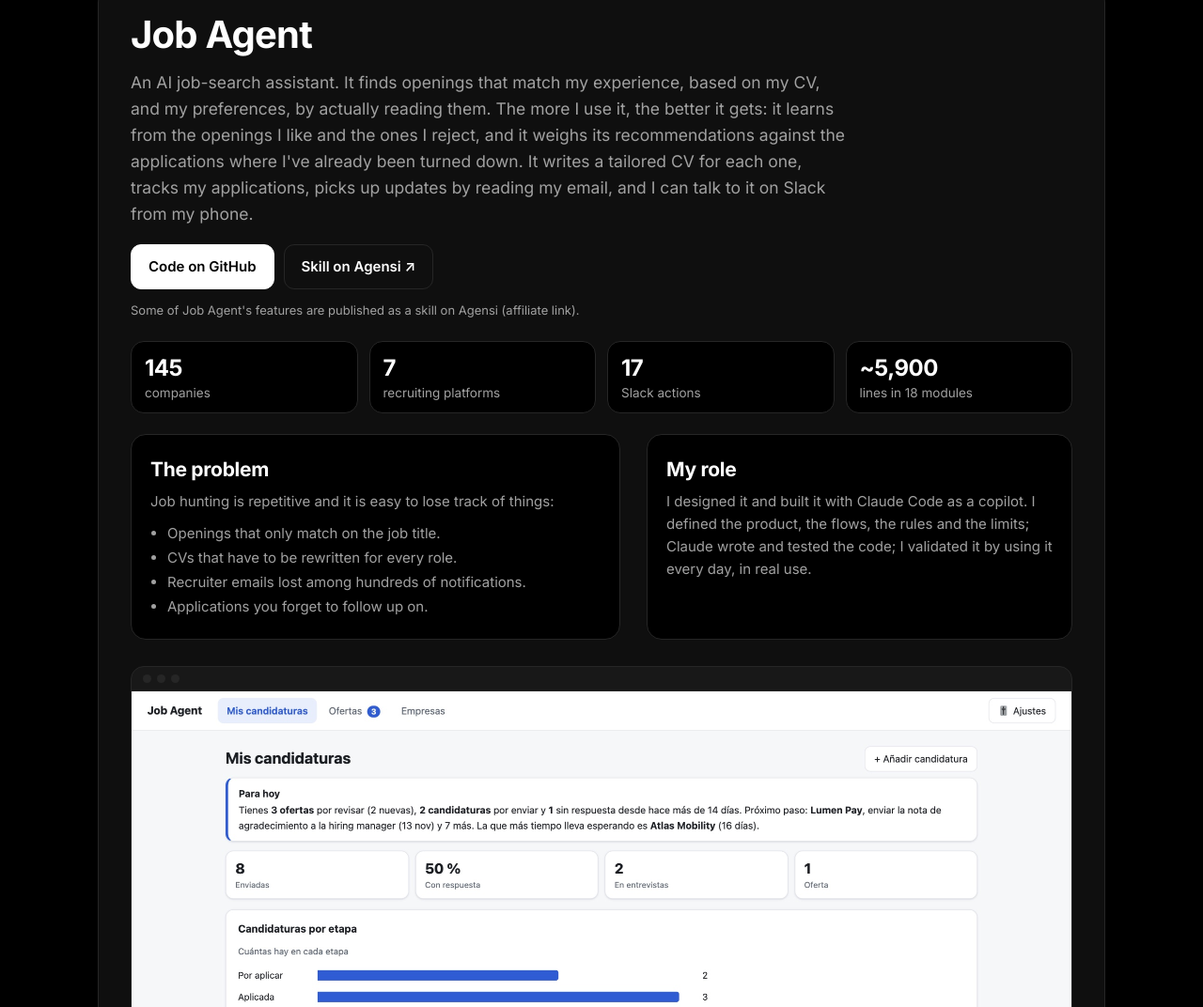
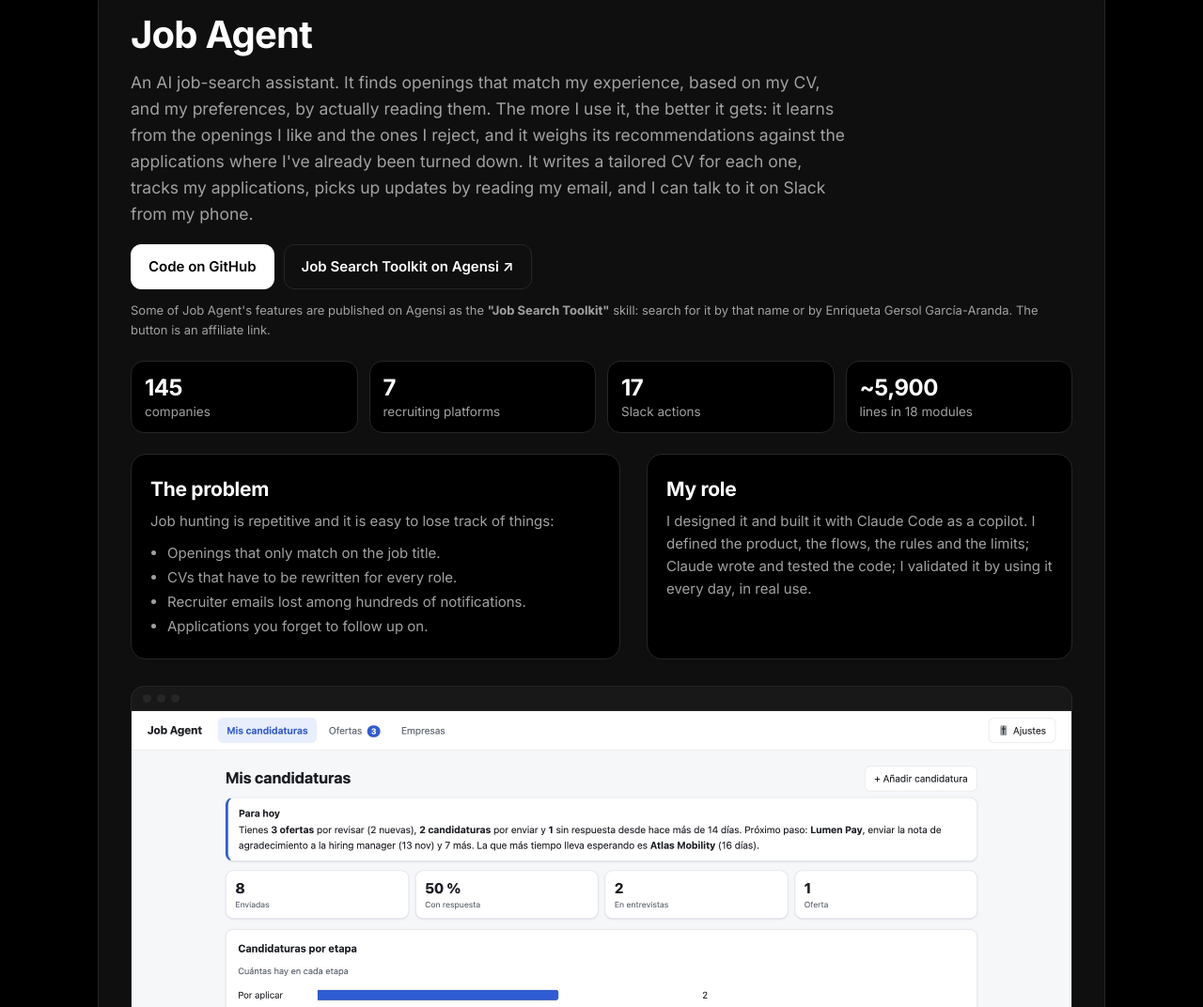
Before and after one commit to enriquetagersol/enriquetagersol.github.io, a plain HTML site: page index.html in a window 1280 px wide. Shown: the part 1245-2317 px from the top of the page at 94% size. Drawn offline with Linux system fonts and the light colour scheme.

Commit message:
Job Agent: nombre de la skill en Agensi para poder buscarla
Co-Authored-By: Claude Opus 5.5 <noreply@anthropic.com>

```diff
--- a/index.html
+++ b/index.html
@@ -215,10 +215,10 @@ footer { border-top: 1px solid var(--borde); color: var(--suave); font-size: 13.
           </div>
           <div class="botones">
             <a class="boton primario" href="https://github.com/enriquetagersol/job-agent" target="_blank" rel="noopener"><span lang="es">Código en GitHub</span><span lang="en">Code on GitHub</span></a>
-            <a class="boton" href="https://www.agensi.io/r/ENRIQUETAGERSOLG" target="_blank" rel="sponsored noopener"><span lang="es">Skill en Agensi ↗</span><span lang="en">Skill on Agensi ↗</span></a>
+            <a class="boton" href="https://www.agensi.io/r/ENRIQUETAGERSOLG" target="_blank" rel="sponsored noopener"><span lang="es">Job Search Toolkit en Agensi ↗</span><span lang="en">Job Search Toolkit on Agensi ↗</span></a>
           </div>
         </div>
-        <p class="nota-demo" style="margin:12px 0 0"><span lang="es">Parte de las funcionalidades de Job Agent están publicadas como skill en Agensi (enlace de afiliado).</span><span lang="en">Some of Job Agent's features are published as a skill on Agensi (affiliate link).</span></p>
+        <p class="nota-demo" style="margin:12px 0 0"><span lang="es">Parte de las funcionalidades de Job Agent están publicadas en Agensi como la skill <b>«Job Search Toolkit»</b>: búscala por ese nombre o por Enriqueta Gersol García-Aranda. El botón es un enlace de afiliado.</span><span lang="en">Some of Job Agent's features are published on Agensi as the <b>"Job Search Toolkit"</b> skill: search for it by that name or by Enriqueta Gersol García-Aranda. The button is an affiliate link.</span></p>
         <ul class="cifras-proyecto">
           <li><b>145</b><span lang="es">empresas</span><span lang="en">companies</span></li><li><b>7</b><span lang="es">plataformas de reclutamiento</span><span lang="en">recruiting platforms</span></li><li><b>17</b><span lang="es">acciones por Slack</span><span lang="en">Slack actions</span></li><li><b><span lang="es">~5.900</span><span lang="en">~5,900</span></b><span lang="es">líneas en 18 módulos</span><span lang="en">lines in 18 modules</span></li>
         </ul>
```
